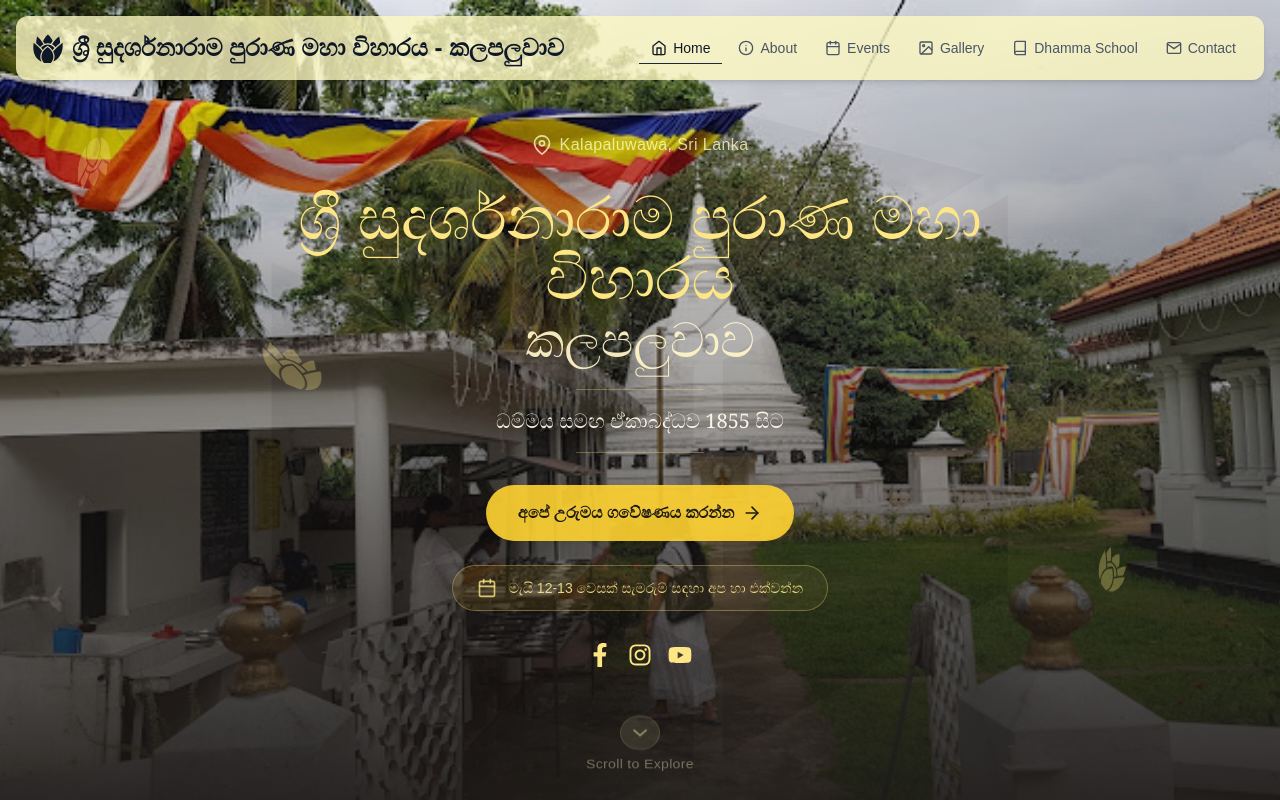
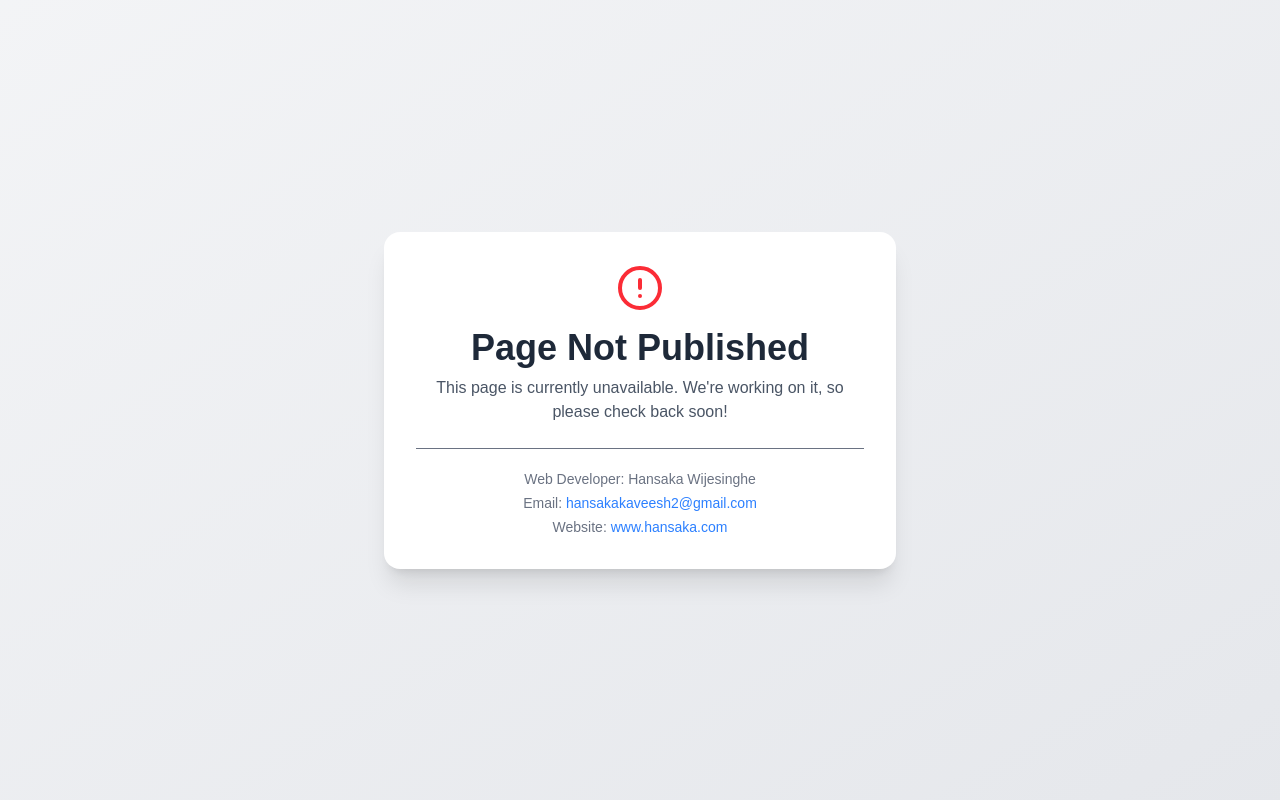
Before and after one commit to HansakaKaveesh/sudarshanarama-temple, a Next.js app: page / in a window 1280 px wide. Shown: the top 800 px of the page. Built offline with nearby package versions, Linux system fonts and the light colour scheme; grey boxes are pictures that could not be loaded.

Commit message:
feat: add Not component for unavailable pages and update layout structure

```diff
--- /dev/null
+++ b/src/app/components/notac.js
@@ -0,0 +1,22 @@
+import { AlertCircle } from "lucide-react";
+
+export default function Not() {
+  return (
+    <main className="min-h-screen flex items-center justify-center bg-gradient-to-br from-gray-100 to-gray-200 px-4">
+      <div className="text-center p-8 rounded-2xl shadow-xl bg-white max-w-lg w-full">
+        <div className="flex justify-center mb-4">
+          <AlertCircle className="w-12 h-12 text-red-500" />
+        </div>
+        <h1 className="text-4xl font-extrabold text-gray-800 mb-2">Page Not Published</h1>
+        <p className="text-gray-600 mb-6 text-base">
+          This page is currently unavailable. We're working on it, so please check back soon!
+        </p>
+        <div className="border-t pt-5 mt-6 text-sm text-gray-500 space-y-1">
+          <p>Web Developer: <span className="font-medium">Hansaka Wijesinghe</span></p>
+          <p>Email: <a href="mailto:hansakakaveesh2@gmail.com" className="text-blue-500 hover:underline">hansakakaveesh2@gmail.com</a></p>
+          <p>Website: <a href="https://www.hansaka.com" className="text-blue-500 hover:underline">www.hansaka.com</a></p>
+        </div>
+      </div>
+    </main>
+  );
+}
--- a/src/app/layout.js
+++ b/src/app/layout.js
@@ -29,9 +29,9 @@ export default function RootLayout({ children }) {
         />
       </head>
       <body className={`${geistSans.variable} ${geistMono.variable} antialiased`}>
-        <Navbar />
+       {/* <Navbar /> */}
         {children}
-        <Footer />
+      {/*  <Footer /> */}
         <ScrollToTop /> {/* ← add this line */}
       </body>
     </html>
--- a/src/app/page.js
+++ b/src/app/page.js
@@ -6,18 +6,18 @@ import ImageCollage from "./components/ImageCollage";
 import WelcomeSection from "./components/WelcomeSection";
 import ChiefMonkMessage from "./components/ChiefMonkMessage";
 import DhammaTalksSection from "./components/DhammaTalksSection";
+import Not from "./components/notac";
 
 export default function Home() {
   return (
     <div>
-
-      <Hero />
+      <Not />
+     {/* <Hero />
       <WelcomeSection />
-
       <OurServices />
       <DhammaTalksSection/>
       <ImageCollage />
-      <ChiefMonkMessage />
+      <ChiefMonkMessage /> */}
     </div>
   );
 }
```
